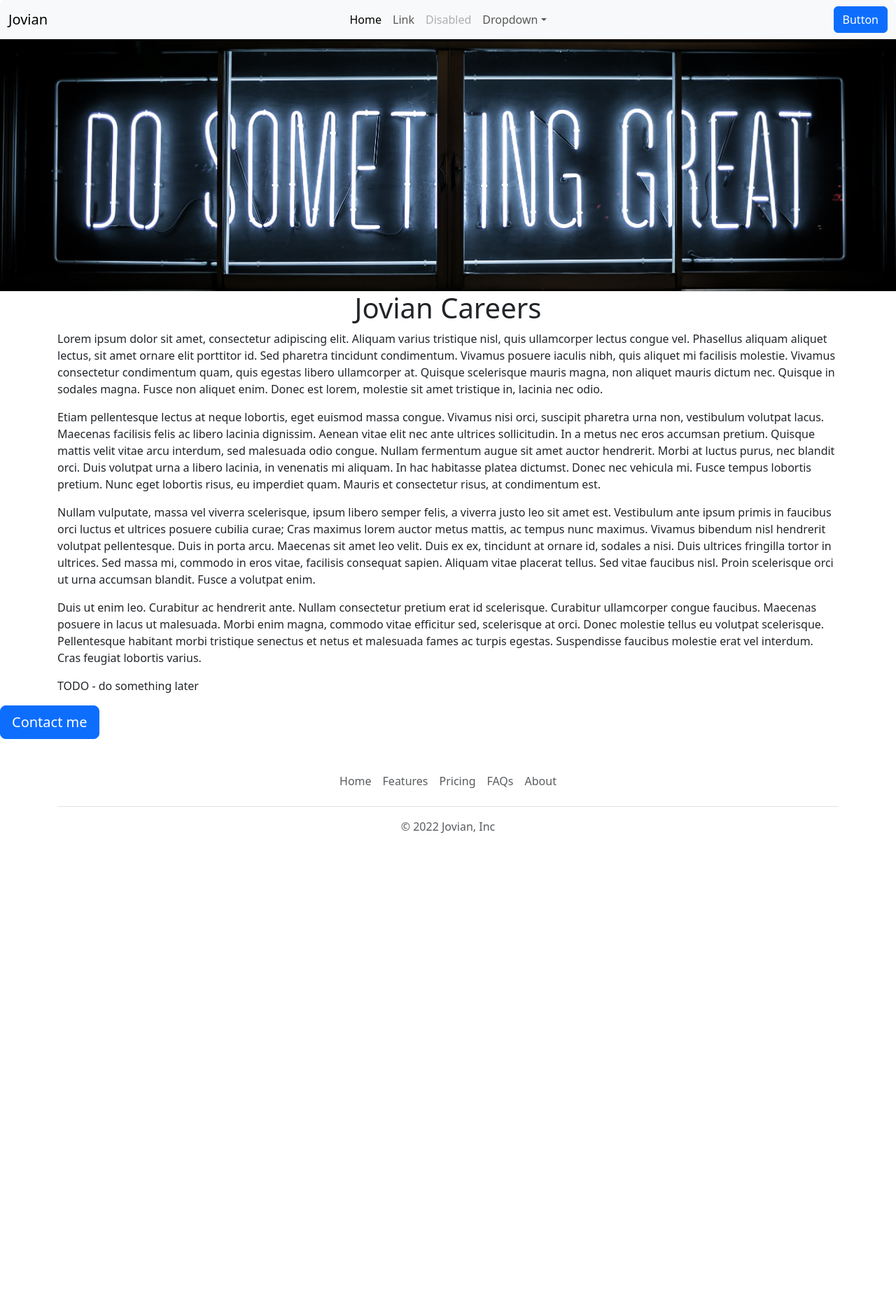
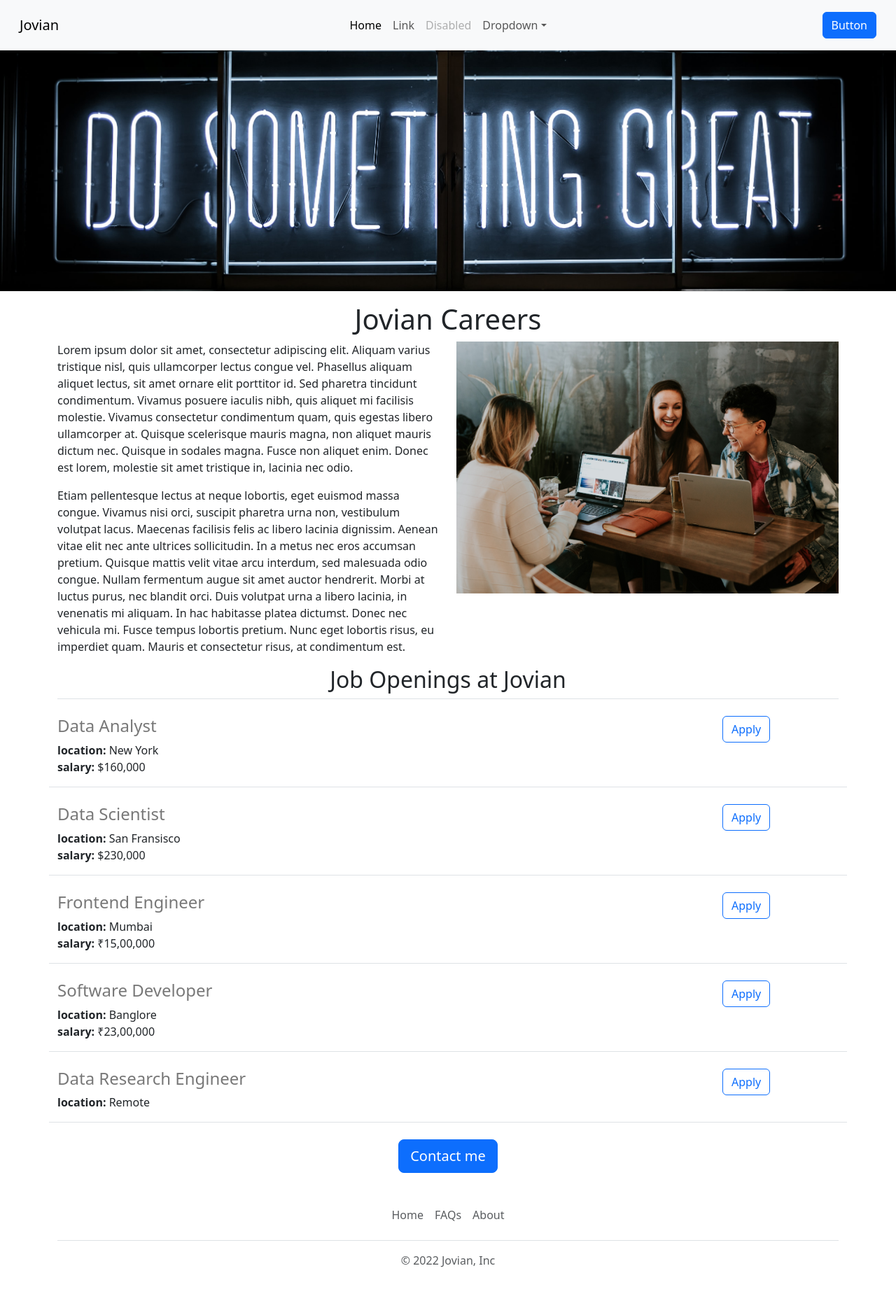
Before and after one commit to XBone-3/jovian-careers-website, a Flask app: page / in a window 1280 px wide. Shown: the whole page at 70% size. Before the commit the page ends 1191 px from the top, so only its background shows below. Run offline with Flask 2, Linux system fonts and the light colour scheme.

Commit message:
added jobs.html and made some changes in home.html

```diff
--- a/app.py
+++ b/app.py
@@ -30,9 +30,8 @@ JOBS = [
   {
     "id" : 5,
     "title" : "Data Research Engineer",
-    "location": "Remote",
-    "salary": "$160,000"
-  },
+    "location": "Remote"
+  }
 ]
 
 @app.route("/")
--- a/templates/footer.html
+++ b/templates/footer.html
@@ -1,9 +1,12 @@
 <div class="container">
+  <div class="text-center">
+    <a type="button" class="btn btn-primary btn-lg" href="">Contact me</a>
+  </div>
   <footer class="py-3 my-4">
     <ul class="nav justify-content-center border-bottom pb-3 mb-3">
       <li class="nav-item"><a href="#" class="nav-link px-2 text-muted">Home</a></li>
-      <li class="nav-item"><a href="#" class="nav-link px-2 text-muted">Features</a></li>
-      <li class="nav-item"><a href="#" class="nav-link px-2 text-muted">Pricing</a></li>
+<!--       <li class="nav-item"><a href="#" class="nav-link px-2 text-muted">Features</a></li> -->
+<!--       <li class="nav-item"><a href="#" class="nav-link px-2 text-muted">Pricing</a></li> -->
       <li class="nav-item"><a href="#" class="nav-link px-2 text-muted">FAQs</a></li>
       <li class="nav-item"><a href="#" class="nav-link px-2 text-muted">About</a></li>
     </ul>
--- a/templates/home.html
+++ b/templates/home.html
@@ -11,6 +11,7 @@
       max-height: 360px;
       width: 100%;
       object-fit: cover;
+      margin-bottom: 16px;
     }
   </style>
   </head>
@@ -20,20 +21,23 @@
   <img id="banner" src="/static/cover-art.jpg">
   <div class="container">
     <h1 class="text-center">{{title}} Careers</h1>
-    <div>
-      <p>Lorem ipsum dolor sit amet, consectetur adipiscing elit. Aliquam varius tristique nisl, quis ullamcorper lectus congue vel. Phasellus aliquam aliquet lectus, sit amet ornare elit porttitor id. Sed pharetra tincidunt condimentum. Vivamus posuere iaculis nibh, quis aliquet mi facilisis molestie. Vivamus consectetur condimentum quam, quis egestas libero ullamcorper at. Quisque scelerisque mauris magna, non aliquet mauris dictum nec. Quisque in sodales magna. Fusce non aliquet enim. Donec est lorem, molestie sit amet tristique in, lacinia nec odio.</p>
-<p>
-Etiam pellentesque lectus at neque lobortis, eget euismod massa congue. Vivamus nisi orci, suscipit pharetra urna non, vestibulum volutpat lacus. Maecenas facilisis felis ac libero lacinia dignissim. Aenean vitae elit nec ante ultrices sollicitudin. In a metus nec eros accumsan pretium. Quisque mattis velit vitae arcu interdum, sed malesuada odio congue. Nullam fermentum augue sit amet auctor hendrerit. Morbi at luctus purus, nec blandit orci. Duis volutpat urna a libero lacinia, in venenatis mi aliquam. In hac habitasse platea dictumst. Donec nec vehicula mi. Fusce tempus lobortis pretium. Nunc eget lobortis risus, eu imperdiet quam. Mauris et consectetur risus, at condimentum est.</p>
-<p>
-Nullam vulputate, massa vel viverra scelerisque, ipsum libero semper felis, a viverra justo leo sit amet est. Vestibulum ante ipsum primis in faucibus orci luctus et ultrices posuere cubilia curae; Cras maximus lorem auctor metus mattis, ac tempus nunc maximus. Vivamus bibendum nisl hendrerit volutpat pellentesque. Duis in porta arcu. Maecenas sit amet leo velit. Duis ex ex, tincidunt at ornare id, sodales a nisi. Duis ultrices fringilla tortor in ultrices. Sed massa mi, commodo in eros vitae, facilisis consequat sapien. Aliquam vitae placerat tellus. Sed vitae faucibus nisl. Proin scelerisque orci ut urna accumsan blandit. Fusce a volutpat enim.</p>
-<p>
-Duis ut enim leo. Curabitur ac hendrerit ante. Nullam consectetur pretium erat id scelerisque. Curabitur ullamcorper congue faucibus. Maecenas posuere in lacus ut malesuada. Morbi enim magna, commodo vitae efficitur sed, scelerisque at orci. Donec molestie tellus eu volutpat scelerisque. Pellentesque habitant morbi tristique senectus et netus et malesuada fames ac turpis egestas. Suspendisse faucibus molestie erat vel interdum. Cras feugiat lobortis varius.</p>
+    <div class="row">
+      <div class="col-md-6">
+          <p>Lorem ipsum dolor sit amet, consectetur adipiscing elit. Aliquam varius tristique nisl, quis ullamcorper lectus congue vel. Phasellus aliquam aliquet lectus, sit amet ornare elit porttitor id. Sed pharetra tincidunt condimentum. Vivamus posuere iaculis nibh, quis aliquet mi facilisis molestie. Vivamus consectetur condimentum quam, quis egestas libero ullamcorper at. Quisque scelerisque mauris magna, non aliquet mauris dictum nec. Quisque in sodales magna. Fusce non aliquet enim. Donec est lorem, molestie sit amet tristique in, lacinia nec odio.</p>
+          <p>Etiam pellentesque lectus at neque lobortis, eget euismod massa congue. Vivamus nisi orci, suscipit pharetra urna non, vestibulum volutpat lacus. Maecenas facilisis felis ac libero lacinia dignissim. Aenean vitae elit nec ante ultrices sollicitudin. In a metus nec eros accumsan pretium. Quisque mattis velit vitae arcu interdum, sed malesuada odio congue. Nullam fermentum augue sit amet auctor hendrerit. Morbi at luctus purus, nec blandit orci. Duis volutpat urna a libero lacinia, in venenatis mi aliquam. In hac habitasse platea dictumst. Donec nec vehicula mi. Fusce tempus lobortis pretium. Nunc eget lobortis risus, eu imperdiet quam. Mauris et consectetur risus, at condimentum est.          </p>
+      </div>
+      <div class="d-none d-md-block col-md-6">
+        <img src="/static/work.jpg" id="banner">
+      </div>
     </div>
   </div>
   <div class="container">
-    <p>TODO - do something later</p>
+    <h2 class="text-center border-bottom pb-2">Job Openings at {{title}}</h2>
+    {% for job in jobs %}
+      {% include "jobs.html" %}
+    {% endfor %}
   </div>
-  <a type="button" class="btn btn-primary btn-lg" href="">Contact me</a>
+
   {% include "footer.html" %}
 </body>
 </html>
--- /dev/null
+++ b/templates/jobs.html
@@ -0,0 +1,17 @@
+
+<div class="row border-bottom my-4 pb-3">
+  <div  class="col-10">
+    <h4 style="color:rgb(120, 120, 120)">{{job["title"]}}</h4>
+    <div>
+      <strong>location: </strong>{{job['location']}}
+    </div>
+    {% if 'salary' in job %}
+      <div>
+        <strong>salary: </strong>{{job['salary']}}
+      </div>
+    {% endif %}
+  </div>
+  <div class="col-2">
+    <a type="button" href="#" class="btn btn-outline-primary">Apply</a>
+  </div>
+</div>
--- a/templates/nav.html
+++ b/templates/nav.html
@@ -1,4 +1,4 @@
-<nav class="navbar navbar-expand-lg bg-light rounded" aria-label="Thirteenth navbar example">
+<nav class="navbar navbar-expand-lg bg-light fixed-top shadow p-3 mb-5 bg-body-tertiary" aria-label="Thirteenth navbar example">
       <div class="container-fluid">
         <button class="navbar-toggler" type="button" data-bs-toggle="collapse" data-bs-target="#navbarsExample11" aria-controls="navbarsExample11" aria-expanded="false" aria-label="Toggle navigation">
           <span class="navbar-toggler-icon"></span>
@@ -31,3 +31,4 @@
         </div>
       </div>
     </nav>
+    <div style="height:56px;"></div>
```
Also changed, not shown: static/work.jpg (added).
